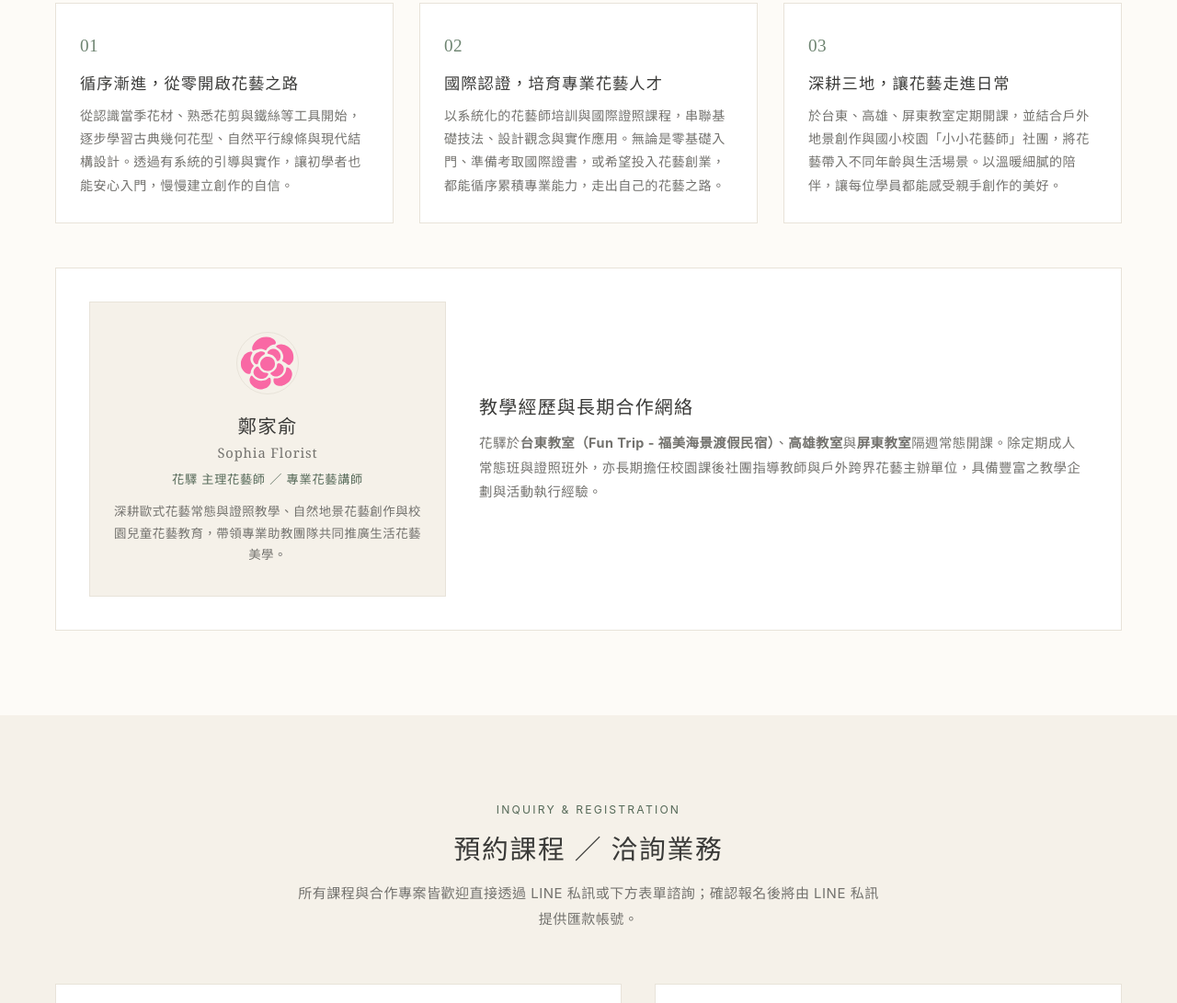
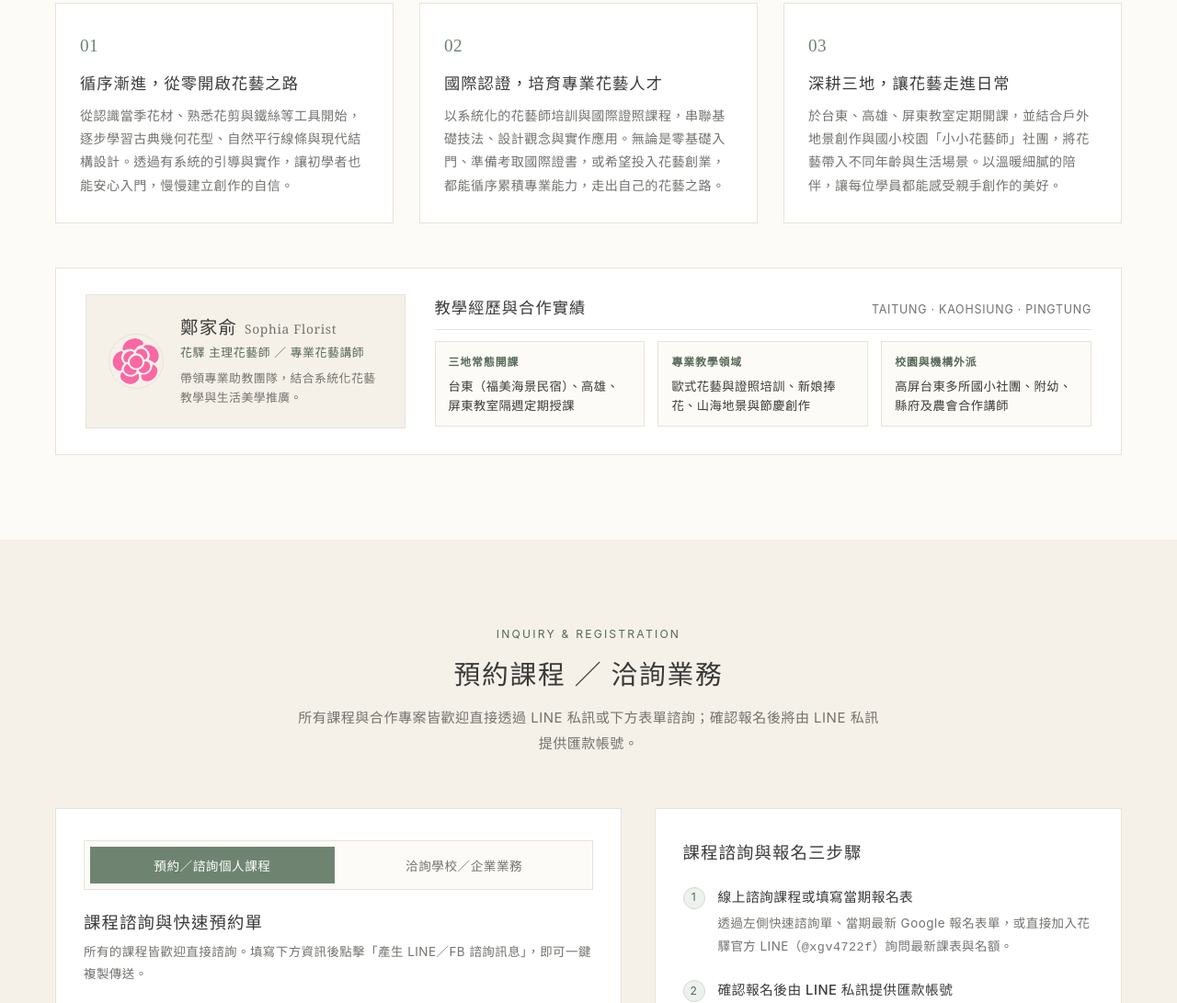
Before and after one commit to pdauser123-art/flowersmoments, a plain HTML site: page index.html in a window 1280 px wide. Shown: the part 5685-6776 px from the top of the page at 92% size. Drawn offline with Linux system fonts and the light colour scheme.

Commit message:
Add files via upload

```diff
--- a/index.html
+++ b/index.html
@@ -797,54 +797,110 @@
 
     .teacher-banner {
       background-color: var(--bg-card);
-      padding: 36px;
+      padding: 28px 32px;
       border: 1px solid var(--border-line);
       display: grid;
-      grid-template-columns: 0.85fr 1.45fr;
-      gap: 36px;
+      grid-template-columns: 0.72fr 1.48fr;
+      gap: 32px;
       align-items: center;
     }
 
     .teacher-profile-box {
       background-color: var(--bg-beige);
-      padding: 32px 24px;
-      text-align: center;
+      padding: 22px 24px;
       border: 1px solid var(--border-line);
+      display: flex;
+      align-items: center;
+      gap: 18px;
+      text-align: left;
     }
 
     .teacher-monogram {
-      width: 68px;
-      height: 68px;
+      width: 60px;
+      height: 60px;
+      flex-shrink: 0;
       border-radius: 50%;
       background-color: var(--bg-cream);
       border: 1px solid var(--border-line);
-      padding: 10px;
+      padding: 9px;
       display: inline-flex;
       align-items: center;
       justify-content: center;
     }
 
     .teacher-name {
-      font-size: 1.28rem;
-      margin-top: 14px;
-      margin-bottom: 4px;
-      line-height: 1.35;
+      font-size: 1.22rem;
+      margin: 0 0 2px;
+      line-height: 1.3;
+      display: flex;
+      align-items: baseline;
+      flex-wrap: wrap;
+      gap: 8px;
     }
 
     .teacher-name-en {
-      display: inline-block;
-      font-size: 0.92rem;
+      font-size: 0.86rem;
+      color: var(--text-muted);
+      letter-spacing: 0.05em;
+      font-weight: 400;
+    }
+
+    .teacher-role {
+      font-size: 0.8rem;
+      color: var(--sage-dark);
+      letter-spacing: 0.05em;
+      margin-top: 4px;
+      font-weight: 500;
+    }
+
+    .teacher-summary-head {
+      display: flex;
+      justify-content: space-between;
+      align-items: baseline;
+      flex-wrap: wrap;
+      gap: 8px;
+      margin-bottom: 12px;
+      padding-bottom: 10px;
+      border-bottom: 1px solid var(--border-line);
+    }
+
+    .teacher-summary-head h3 {
+      font-size: 1.08rem;
+      font-weight: 500;
+      margin: 0;
+    }
+
+    .teacher-summary-head span {
+      font-size: 0.78rem;
       color: var(--text-muted);
       letter-spacing: 0.06em;
-      font-weight: 400;
-      margin-top: 2px;
-    }
-
-    .teacher-role {
-      font-size: 0.82rem;
+    }
+
+    .teacher-meta-grid {
+      display: grid;
+      grid-template-columns: repeat(3, 1fr);
+      gap: 14px;
+    }
+
+    .teacher-meta-item {
+      background-color: var(--bg-cream);
+      border: 1px solid var(--border-line);
+      padding: 12px 14px;
+    }
+
+    .teacher-meta-label {
+      font-size: 0.74rem;
       color: var(--sage-dark);
-      letter-spacing: 0.06em;
-      margin-bottom: 12px;
+      letter-spacing: 0.08em;
+      font-weight: 600;
+      margin-bottom: 4px;
+      display: block;
+    }
+
+    .teacher-meta-val {
+      font-size: 0.83rem;
+      color: var(--text-main);
+      line-height: 1.55;
     }
 
     .partner-tags {
@@ -1111,6 +1167,7 @@
       .b2b-grid,
       .philosophy-grid,
       .teacher-banner,
+      .teacher-meta-grid,
       .booking-layout,
       .footer-grid,
       .form-two-col {
@@ -1166,6 +1223,7 @@
     body.is-mobile-device .b2b-grid,
     body.is-mobile-device .philosophy-grid,
     body.is-mobile-device .teacher-banner,
+    body.is-mobile-device .teacher-meta-grid,
     body.is-mobile-device .booking-layout,
     body.is-mobile-device .footer-grid,
     body.is-mobile-device .form-two-col {
@@ -1569,17 +1627,33 @@
               <use href="#huayi-flower-logo" />
             </svg>
           </div>
-          <h3 class="teacher-name">鄭家俞<br><span class="teacher-name-en">Sophia Florist</span></h3>
-          <div class="teacher-role">花驛 主理花藝師 ／ 專業花藝講師</div>
-          <p style="font-size:0.84rem; color:var(--text-muted); line-height:1.75;">
-            深耕歐式花藝常態與證照教學、自然地景花藝創作與校園兒童花藝教育，帶領專業助教團隊共同推廣生活花藝美學。
-          </p>
+          <div>
+            <h3 class="teacher-name">鄭家俞 <span class="teacher-name-en">Sophia Florist</span></h3>
+            <div class="teacher-role">花驛 主理花藝師 ／ 專業花藝講師</div>
+            <p style="font-size:0.8rem; color:var(--text-muted); line-height:1.6; margin-top:6px;">
+              帶領專業助教團隊，結合系統化花藝教學與生活美學推廣。
+            </p>
+          </div>
         </div>
         <div>
-          <h3 style="font-size:1.25rem; margin-bottom:12px;">教學經歷與長期合作網絡</h3>
-          <p style="color:var(--text-muted); font-size:0.9rem; line-height:1.85;">
-            花驛於<strong>台東教室（Fun Trip - 福美海景渡假民宿）</strong>、<strong>高雄教室</strong>與<strong>屏東教室</strong>隔週常態開課。除定期成人常態班與證照班外，亦長期擔任校園課後社團指導教師與戶外跨界花藝主辦單位，具備豐富之教學企劃與活動執行經驗。
-          </p>
+          <div class="teacher-summary-head">
+            <h3>教學經歷與合作實績</h3>
+            <span>TAITUNG · KAOHSIUNG · PINGTUNG</span>
+          </div>
+          <div class="teacher-meta-grid">
+            <div class="teacher-meta-item">
+              <span class="teacher-meta-label">三地常態開課</span>
+              <div class="teacher-meta-val">台東（福美海景民宿）、高雄、屏東教室隔週定期授課</div>
+            </div>
+            <div class="teacher-meta-item">
+              <span class="teacher-meta-label">專業教學領域</span>
+              <div class="teacher-meta-val">歐式花藝與證照培訓、新娘捧花、山海地景與節慶創作</div>
+            </div>
+            <div class="teacher-meta-item">
+              <span class="teacher-meta-label">校園與機構外派</span>
+              <div class="teacher-meta-val">高屏台東多所國小社團、附幼、縣府及農會合作講師</div>
+            </div>
+          </div>
         </div>
       </div>
     </div>
```
